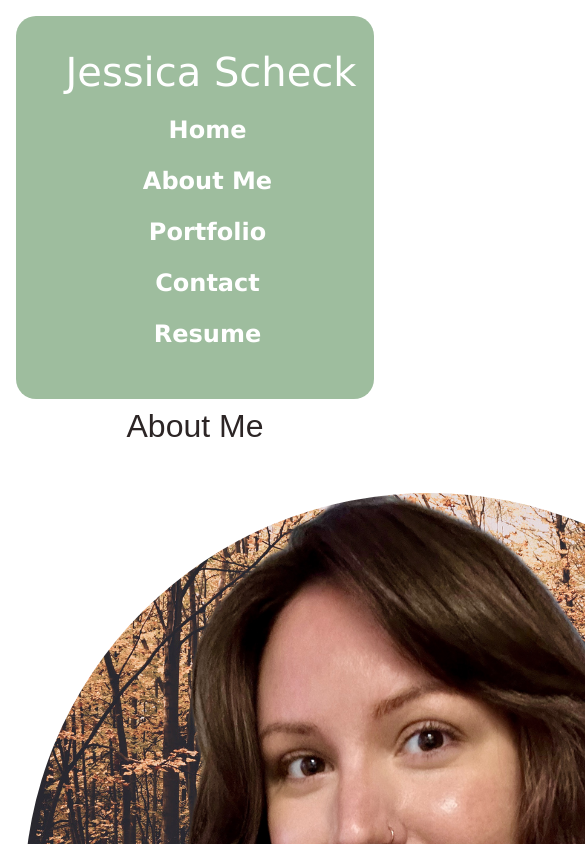
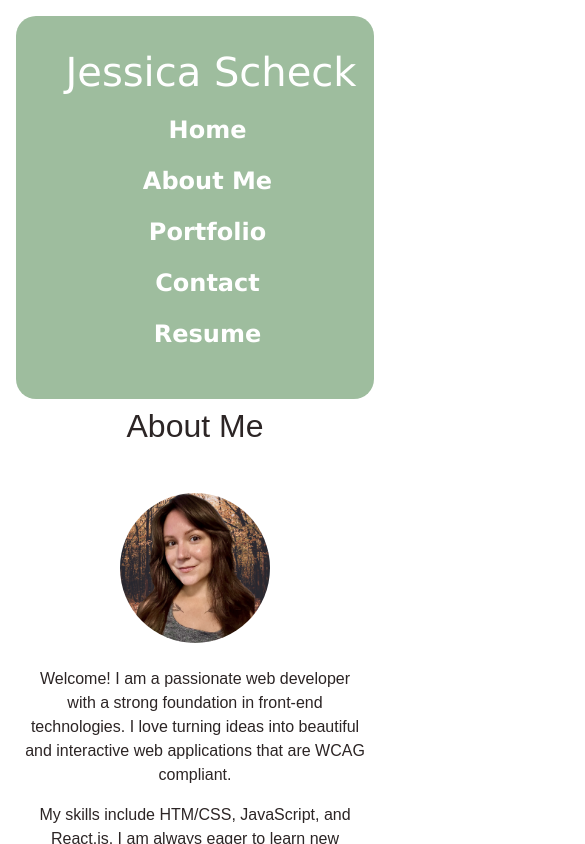
Before and after one commit to Jessmica11/react-portfolio, a React (Vite) app: page /about in a window 390 px wide. Shown: the top 844 px of the page, 585 px wide, since content can reach past the window. Built offline with nearby package versions, Linux system fonts and the light colour scheme.

Commit message:
updating css for better responsiveness

```diff
--- a/src/App.css
+++ b/src/App.css
@@ -56,3 +56,24 @@ nav {
     text-align: center;
   }
 }
+
+/* New styles for profile image */
+.profile-container {
+  display: flex;
+  justify-content: center;
+  align-items: center;
+}
+
+.profile-img {
+  width: 100%;
+  max-width: 200px;
+  height: auto;
+  border-radius: 50%;
+}
+
+/* Adjustments for smaller screens */
+@media (max-width: 768px) {
+  .profile-img {
+    max-width: 150px;
+  }
+}
```
